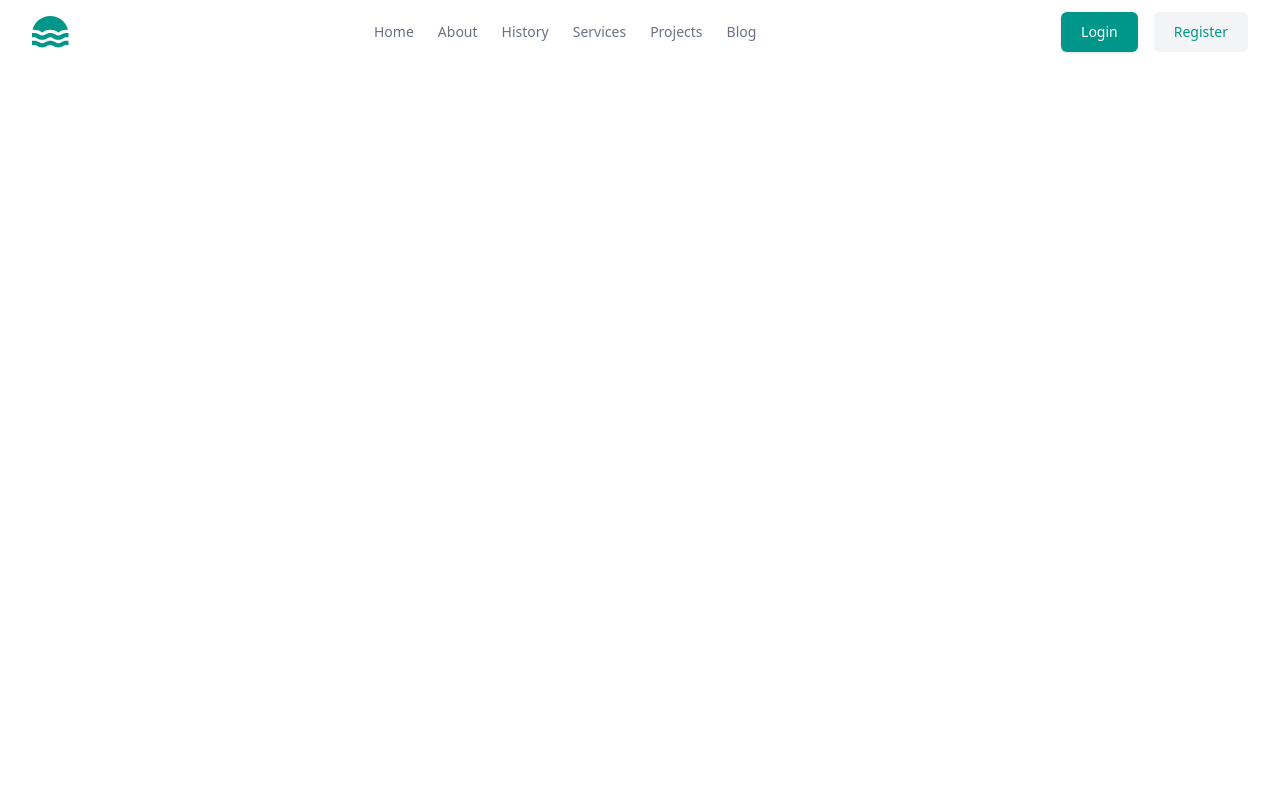
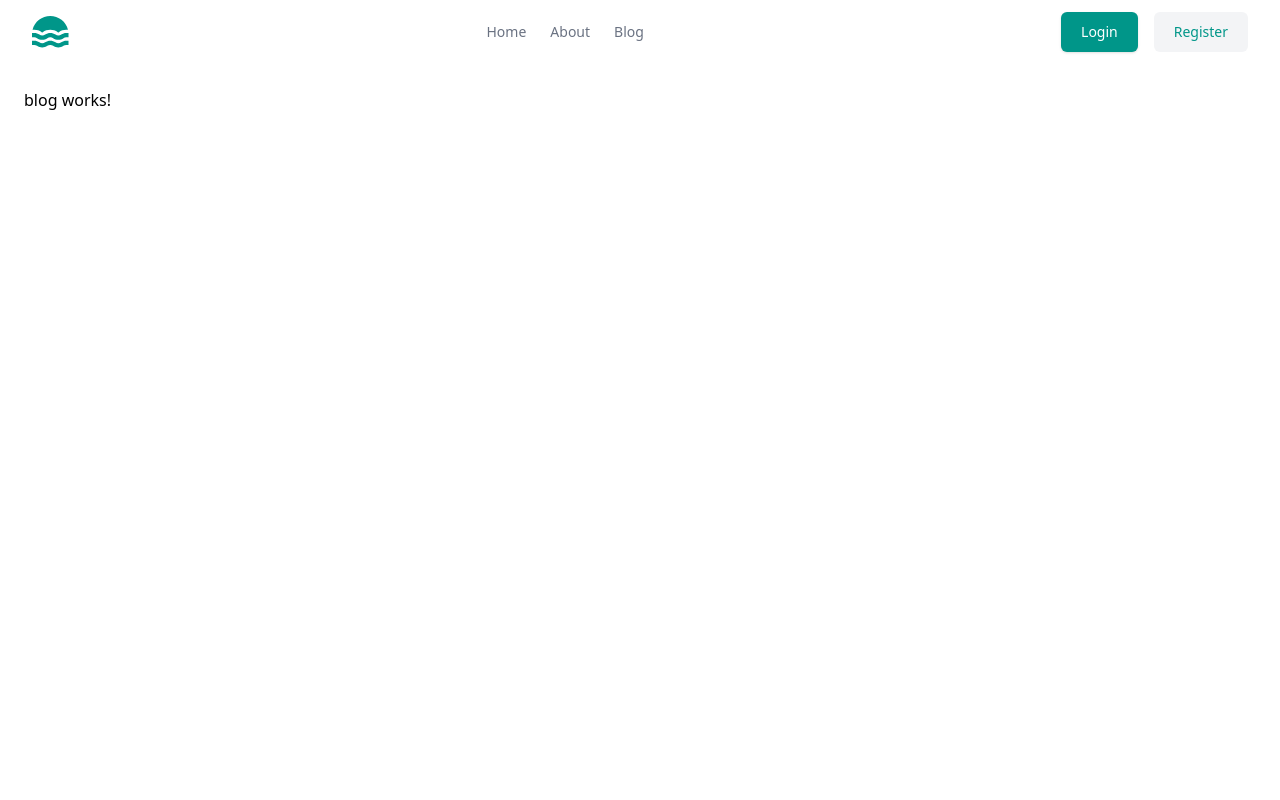
Before and after one commit to Justin-Bento/my-first-angular-app, an Angular app: page /blog in a window 1280 px wide. Before the commit this address led to /. Shown: the top 800 px of the page. Built offline with nearby package versions, Linux system fonts and the light colour scheme.

Commit message:
feat(blog): generated new component called blog

```diff
--- a/src/app/app.html
+++ b/src/app/app.html
@@ -52,34 +52,7 @@
             <li>
               <a
                 class="text-gray-500 transition hover:text-gray-500/75 dark:text-white dark:hover:text-white/75"
-                href="#"
-              >
-                History
-              </a>
-            </li>
-
-            <li>
-              <a
-                class="text-gray-500 transition hover:text-gray-500/75 dark:text-white dark:hover:text-white/75"
-                href="/services"
-              >
-                Services
-              </a>
-            </li>
-
-            <li>
-              <a
-                class="text-gray-500 transition hover:text-gray-500/75 dark:text-white dark:hover:text-white/75"
-                href="#"
-              >
-                Projects
-              </a>
-            </li>
-
-            <li>
-              <a
-                class="text-gray-500 transition hover:text-gray-500/75 dark:text-white dark:hover:text-white/75"
-                href="#"
+                href="/blog"
               >
                 Blog
               </a>
--- a/src/app/app.routes.ts
+++ b/src/app/app.routes.ts
@@ -2,6 +2,7 @@ import { Routes } from '@angular/router';
 import { About } from './about/about';
 import { Home } from './home/home';
 import { Services } from './services/services';
+import { Blog } from './blog/blog';
 
 export const routes: Routes = [
   {
@@ -15,5 +16,9 @@ export const routes: Routes = [
   {
     path: "services",
     component: Services
+  },
+  {
+    path: "blog",
+    component: Blog
   }
 ];
--- /dev/null
+++ b/src/app/blog/blog.html
@@ -0,0 +1 @@
+<p>blog works!</p>
```
Also changed, not shown: src/app/blog/blog.ts (added, +9 -0 lines), src/app/blog/blog.css (added), 1 other file (tests, documents, lock files or other folders).
